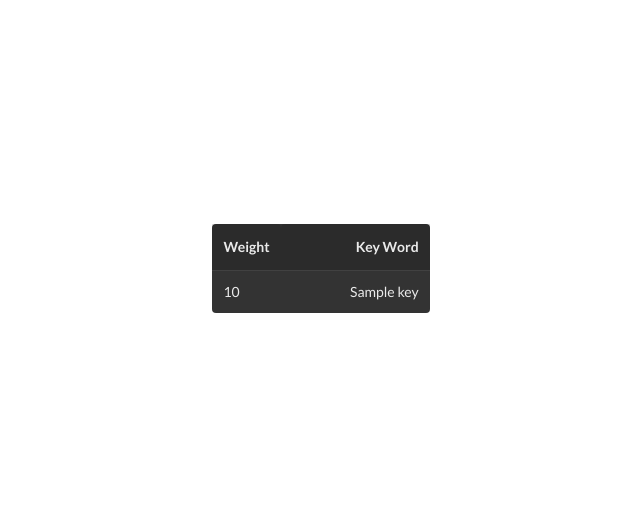
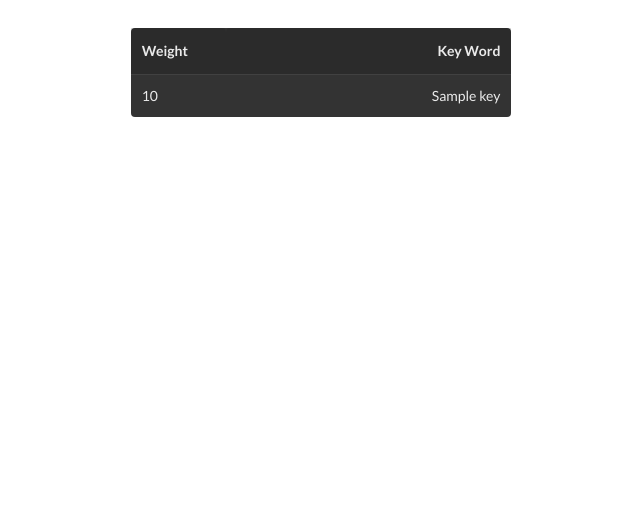
Before and after one commit to moein99/Keyword-Extractor, a Django app: template extractor/templates/result.html in a window 1280 px wide. Shown: the top 512 px of the page, without its empty margins (319-959 px from the left). After the commit the page ends 117 px from the top, so only its background shows below. Run offline with Django 3.2, Linux system fonts and the light colour scheme; the template is opened without the code that fills it: most values are stand-ins (such as "Sample title", 1, 10 or a date in 2020).

Commit message:
Improve template

```diff
--- a/extractor/templates/main.html
+++ b/extractor/templates/main.html
@@ -13,7 +13,7 @@
 <body style="background-color: #ffffff">
 
     <div class="ui centered grid" style="margin-top: 15em;">
-        <div class="three wide column">
+        <div class="five wide column">
             <!-- <form action="/your-name/" method="post">
                 {% csrf_token %}
                 {% render_form form %}
@@ -34,7 +34,7 @@
                             <option value="">Select Method</option>
                             <option value="position">Position Rank</option>
                             <option value="single">Single Rank</option>
-                            <option value="multipartite">Multipartite Rank"</option>
+                            <option value="multipartite">Multipartite Rank</option>
                             <option value="topic">Topic Rank</option>
                             <option value="text">Text Rank</option>
                         </select>
--- a/extractor/templates/result.html
+++ b/extractor/templates/result.html
@@ -11,8 +11,8 @@
 
 <body style="background-color: white">
 
-    <div class="ui centered grid" style="margin-top: 15em;">
-        <div class="three wide column">
+    <div class="ui centered grid" style="margin-top: 1em;">
+        <div class="five wide column">
             <table class="ui inverted table" dir="rtl">
                 <thead>
                     <tr>
```
Also changed, not shown: keyword_extractor/settings.py (+0 -16 lines).
